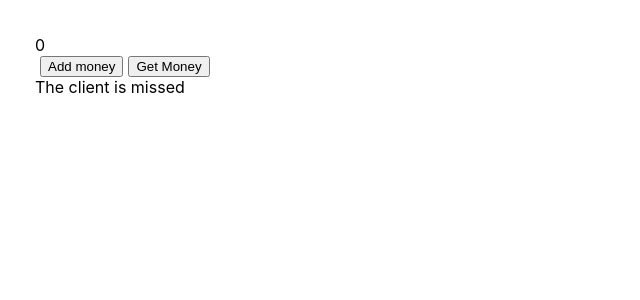
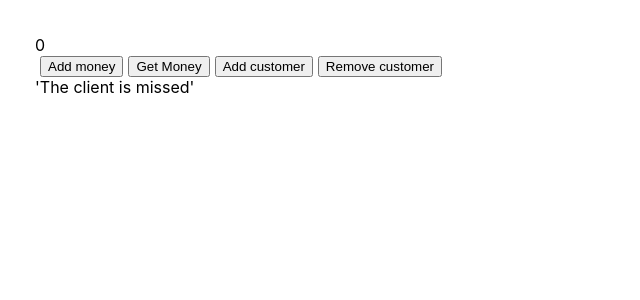
Before and after one commit to DmitryShastel/Native_JS_2.0_old, a React (Create React App) app in the folder Folder_1/native_js_2.0/: page / in a window 1280 px wide. Shown: the top 300 px of the page, without its empty margins (0-640 px from the left). Built offline with nearby package versions, Linux system fonts and the light colour scheme.

Commit message:
The fun addCustomer/removeCustomer is created

```diff
--- a/Folder_1/native_js_2.0/src/Native_JS_2.0/Native_JS_Tuesday/Application-Redux/components/interfice.tsx
+++ b/Folder_1/native_js_2.0/src/Native_JS_2.0/Native_JS_Tuesday/Application-Redux/components/interfice.tsx
@@ -17,17 +17,28 @@ export const Interface = () => {
         dispatch({type:'GET_MONEY', payload: cash})
     }
 
+    let addCustomer = (name: any) => {
+
+    }
+
+    let removeCustomer = (name: any) => {
+
+    }
+
+
     return (
         <div>
             <div>{cash}</div>
             <div>{customers}</div>
             <button onClick={() => {addMoney(Number(prompt()))}}>Add money</button>
             <button onClick={() => {getMoney(Number(prompt()))}}>Get Money</button>
+            <button onClick={() => {addCustomer(Number(prompt()))}}>Add customer</button>
+            <button onClick={() => {removeCustomer(Number(prompt()))}}>Remove customer</button>
 
             <div>
                 {customers.length > 0 ?
                     <div>{customers.map(customer => <div>{customer}</div>)}</div>
-                    : 'The client is missed'}
+                    : <div>'The client is missed' </div>}
 
             </div>
         </div>
```
